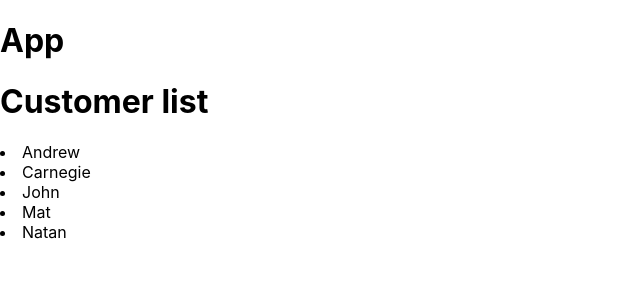
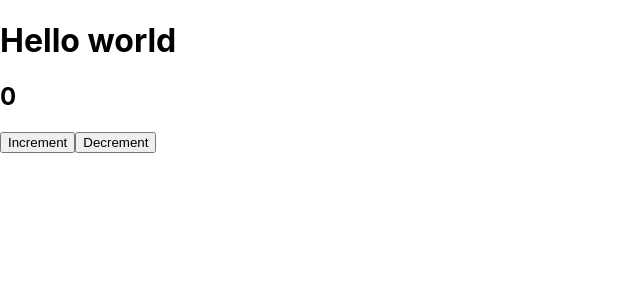
Before and after one commit to bvmcardoso/first-react-app, a React (Create React App) app in the folder hello-react/: page / in a window 1280 px wide. Shown: the top 300 px of the page, without its empty margins (0-640 px from the left). Built offline with nearby package versions, Linux system fonts and the light colour scheme.

Commit message:
functional component - increment/decrement using state

```diff
--- a/hello-react/src/App.js
+++ b/hello-react/src/App.js
@@ -1,43 +1,21 @@
 import logo from './logo.svg';
 import './App.css';
-import CustomerList from './CustomerList'
 import {
     Component
 } from 'react';
 
-function App() {
+import Counter from './Counter.js'
 
-    const customers = ['Andrew', 'Carnegie', 'John', 'Mat', 'Natan']
+class App extends Component {
 
-    return (
-        <div>
-            <h1>App</h1>
-            <CustomerList allCustomers={customers} total="4" test="New prop"/>
-        </div>
-    )
+    render() {
+        return (
+            <div>
+            <h1>Hello world</h1>
+                <Counter />
+            </div>
+        )
+    }
 }
 
-// class App extends Component {
-
-//     constructor() {
-//         super()
-//         console.log("[constructor]")
-//     }
-
-//     componentDidMount() {
-//         // Called when the component is mounted on the DOM
-//         console.log('[componentDidMount]')
-//     }
-
-//     componentDidUpdate() {
-//         // Called when the property has been changed or when the state is changed
-//         console.log('[componentDidUpdate]')
-//     }
-
-//     render() {
-//         console.log("[render]")
-//         return <h1> Hello world </h1>
-//     }
-// }
-
-export default App;
+export default App
--- /dev/null
+++ b/hello-react/src/Counter.js
@@ -0,0 +1,42 @@
+import {
+    Component
+} from "react";
+
+class Counter extends Component {
+
+    constructor() {
+        super()
+
+        this.state = {
+            count: 0
+        }
+    }
+
+    handleIncrement = () => {
+        this.setState({
+            count: this.state.count+1
+        })
+
+    }
+
+    handleDecrement = () => {
+        this.setState({
+            count: this.state.count-1
+        })
+    }
+
+
+    render() {
+        return (
+            <div>
+                <h2>{ this.state.count }</h2>
+                <button onClick={this.handleIncrement} >Increment</button>
+                <button onClick={this.handleDecrement} >Decrement</button>
+            </div>
+        )
+    }
+
+
+}
+
+export default Counter
```
